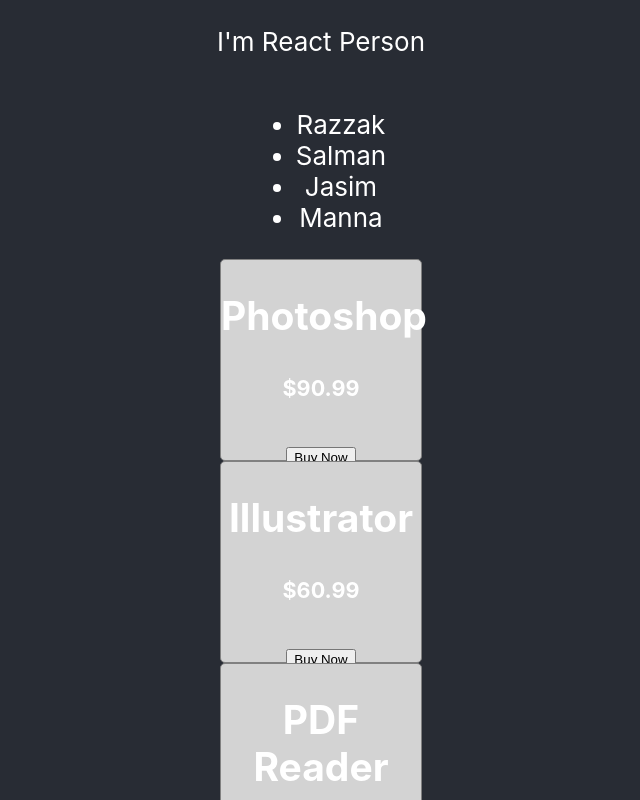
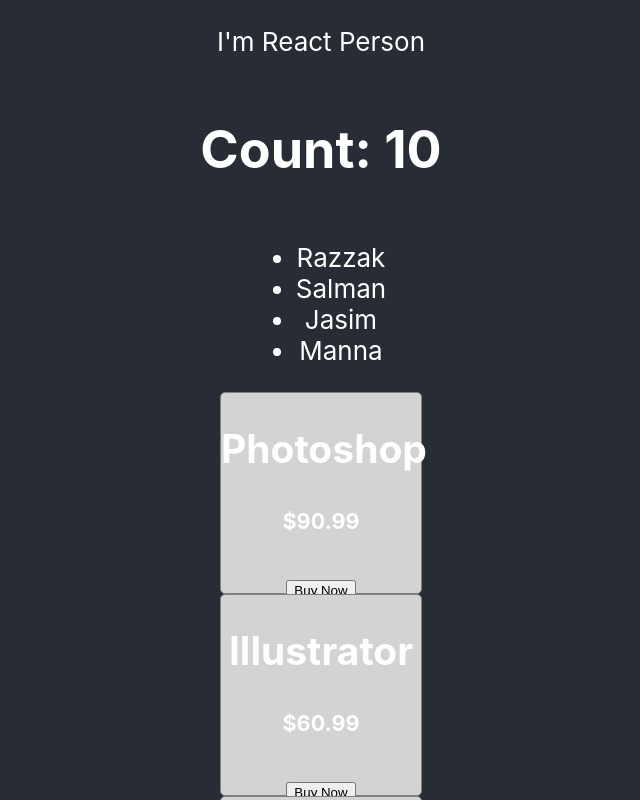
Before and after one commit to nuray-alam/core-concepts, a React (Create React App) app: page / in a window 1280 px wide. Shown: the top 800 px of the page, without its empty margins (319-959 px from the left). Built offline with nearby package versions, Linux system fonts and the light colour scheme.

Commit message:
Introduction to Component state practice done

```diff
--- a/src/App.js
+++ b/src/App.js
@@ -1,5 +1,6 @@
 import logo from './logo.svg';
 import './App.css';
+import { useState } from 'react';
 
 function App() {
 
@@ -12,9 +13,9 @@ function App() {
   ];
 
   const persons = [
-    {name: "Sakib Al Hasan", profession: "Cricketer"},
-    {name: 'Jalanta Alil', profession: 'Actor'},
-    {name: 'Imagin Dragons', profession: 'Music Band'}
+    { name: "Sakib Al Hasan", profession: "Cricketer" },
+    { name: 'Jalanta Alil', profession: 'Actor' },
+    { name: 'Imagin Dragons', profession: 'Music Band' }
   ]
 
   return (
@@ -22,6 +23,8 @@ function App() {
       <header className="App-header">
         {/* <img src={logo} className="App-logo" alt="logo" /> */}
         <p>I'm React Person</p>
+        <Count></Count>
+
         <ul>
           {
             nayoks.map(nayok => <li>{nayok}</li>)
@@ -29,11 +32,11 @@ function App() {
         </ul>
 
         {
-          products.map(product => <Product product = {product}></Product>)
+          products.map(product => <Product product={product}></Product>)
         }
 
         {
-          persons.map(person => <Person person = {person}></Person>)
+          persons.map(person => <Person person={person}></Person>)
         }
 
         {/* <Product product={products[0]}></Product>
@@ -56,7 +59,7 @@ function Person(props) {
     backgroundColor: "#6495ed",
     color: "black"
   }
-  const {name, profession} = props.person;
+  const { name, profession } = props.person;
   return (
     <div style={personStyle}>
       <h1>Name: {name}</h1>
@@ -76,7 +79,7 @@ function Product(props) {
     width: '200px',
     float: 'left'
   }
- const {name, price}  = props.product;
+  const { name, price } = props.product;
   return (
     <div style={productStyle}>
       <h2>{name}</h2>
@@ -86,4 +89,13 @@ function Product(props) {
   )
 }
 
+function Count(props) {
+  const [count, setCount] = useState(10);
+  return (
+    <div>
+      <h1>Count: {count}</h1>
+    </div>
+  )
+}
+
 export default App;
```
